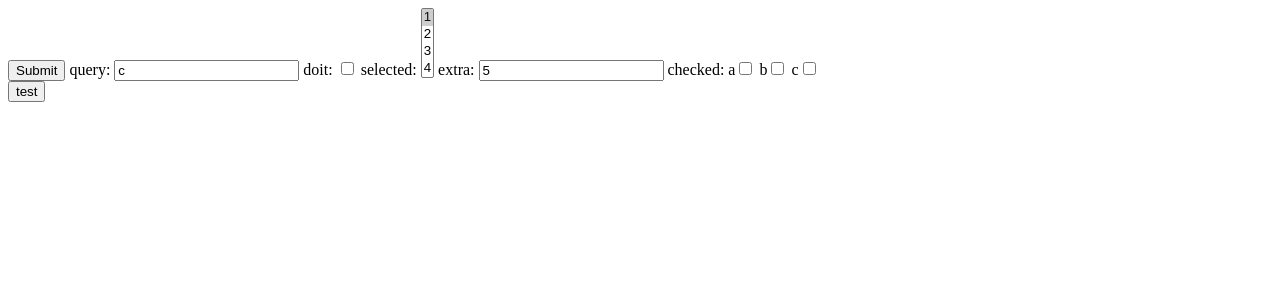
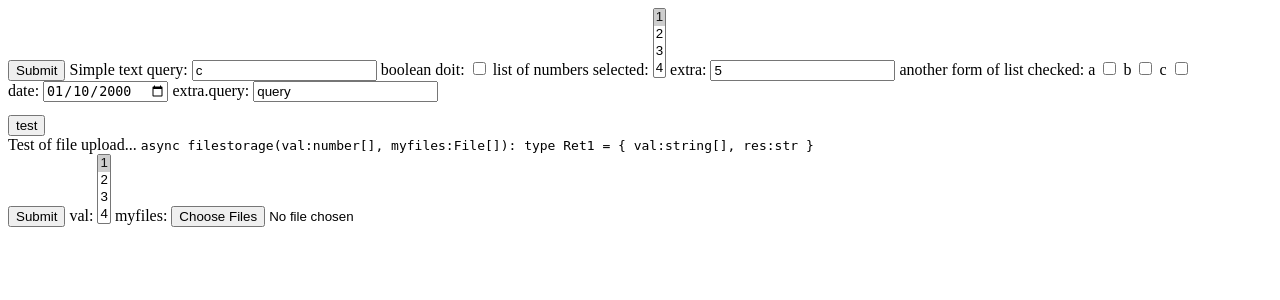
Before and after one commit to arabidopsis/flask-typescript, a Flask app: page / in a window 1280 px wide. Shown: the top 300 px of the page. Run offline with Flask 2, Linux system fonts and the light colour scheme; parts of the project's set-up code (start-up, migrations or seed data) failed here and were passed over.

Commit message:
recursive

```diff
--- a/app/app.py
+++ b/app/app.py
@@ -1,29 +1,48 @@
 from __future__ import annotations
 
+from datetime import date  # noqa:
+
 from flask import Flask
-from flask import jsonify
+from flask import make_response
 from flask import render_template
+from flask import Response
 from pydantic import BaseModel
 from pydantic import Field
+from werkzeug.datastructures import FileStorage
 
 from flask_typescript.api import Api
+
+
+class Arg5(BaseModel):
+    query: str
 
 
 class Arg(BaseModel):
     query: str
     selected: list[int]
     doit: bool = False
+    date: date
+    extra: Arg5
     checked: list[str] = Field(default_factory=lambda: ["aa"])
 
 
-class Arg2(BaseModel):
-    arg: list[Arg]
-    stuff: str = "aa"
+class Arg3(BaseModel):
+    selected: list[int]
+
+
+class Ret1(BaseModel):
+    val: list[str]
+    res: str
+
+
+class Json(BaseModel):
+    a: int
+    b: int
 
 
 app = Flask(__name__)
 
-api = Api()
+api = Api("Base")
 
 
 @app.get("/")
@@ -31,37 +50,36 @@ def index():
     return render_template("index.html")
 
 
-@app.post("/bb")
+@app.post("/aaa")
 @api
-def bbb(arg2: Arg2, extra: int = 1) -> Arg:
-    return arg2.arg[0]
+def aaa(arg: Arg, extra: int = 1) -> Arg3:
+    print(arg, extra)
+    return Arg3(selected=arg.selected * extra)
 
 
-@app.post("/aa")
+@app.post("/filestorage")
 @api
-def aaa(arg: Arg, extra: int = 1) -> Arg:
+def filestorage(val: list[int], myfiles: list[FileStorage]) -> Ret1:
+    for f in myfiles:
+        print(f.filename, f.content_length, f.content_type)
+    return Ret1(
+        val=[str(v * 4) for v in val],
+        res=b"---".join(m.read() for m in myfiles),
+    )
+
+
+@app.get("/extra/<int:extra>")
+@api
+def extra(arg: Arg, extra: int) -> Response:
     print(arg, extra)
     arg.selected = arg.selected * extra
-    return arg
-
-
-@app.get("/my/<int:extra>")
-@api
-def extra(arg: Arg, extra: int):
-    print(arg, extra)
-    arg.selected = arg.selected * extra
-    return arg.json(), 200, {"Content-Type": "application/json"}
-
-
-@app.get("/my2/<int:extra>")
-def extra2(extra: int):
-    print(extra)
-    return jsonify(dict(extra=extra))
+    return make_response(arg.json(), 200, {"Content-Type": "application/json"})
 
 
 @app.post("/json")
-def json():
-    return jsonify({"a": 1, "b": 2})
+@api
+def json() -> Json:
+    return Json(a=1, b=22)
 
 
 api.init_app(app)
--- a/app/templates/index.html
+++ b/app/templates/index.html
@@ -2,14 +2,18 @@
 <html>
 
 <head>
+    <title>Index</title>
 </head>
 
 <body>
 
     <form id="myform" method='post' action="{{url_for('aaa')}}">
         <button type="submit">Submit</button>
+        Simple text
         query: <input type="text" name="query" value="c" />
+        boolean
         doit: <input type="checkbox" name="doit" />
+        list of numbers
         selected: <select multiple name="selected">
             <option selected>1</option>
             <option>2</option>
@@ -17,13 +21,32 @@
             <option>4</option>
         </select>
         extra: <input type="number" name="extra" value="5" />
+        another form of list
         checked:
-        a<input type="checkbox" name="checked" value="a">
-        b<input type="checkbox" name="checked" value="b">
-        c<input type="checkbox" name="checked" value="c">
+        a <input type="checkbox" name="checked" value="a">
+        b <input type="checkbox" name="checked" value="b">
+        c <input type="checkbox" name="checked" value="c">
+        <br />
+        date: <input type="date" name="date" value="2000-01-10" />
+        extra.query: <input type="text" name="extra.query" value="query" />
     </form>
-    <div id="result"></div>
+    <pre id="result"></pre>
     <button id="json1">test</button>
+    <br />
+    Test of file upload...
+    <code>async filestorage(val:number[], myfiles:File[]): type Ret1 = { val:string[], res:str }</code>
+    <form id="filestorage" method='post' action="{{url_for('filestorage')}}" enctype="multipart/form-data">
+        <button type="submit">Submit</button>
+
+        val: <select multiple name="val">
+            <option selected>1</option>
+            <option>2</option>
+            <option>3</option>
+            <option>4</option>
+        </select>
+        myfiles: <input type="file" name="myfiles" multiple />
+
+    </form>
 </body>
 <script>
     {% include "index.js" %}
--- a/app/templates/index.js
+++ b/app/templates/index.js
@@ -7,15 +7,17 @@
         // e.stopPropagation()
         result.textContent = ''
         const formData = new FormData(form)
-        console.log('any checked?', 'checked' in formData)
         for (const [key, value] of formData) {
             result.textContent += `${key}: ${value}\n`;
         }
+
+        console.log('any checked?', formData.has('checked'))
+
         try {
             const resp = await fetch(form.action, { method: 'post', body: formData })
             const json = await resp.json()
-            console.log(resp.ok, resp.status === 200, json)
-
+            console.log(resp.ok, json)
+            // as json
             const obj = JSON.stringify(await serializeFormData(formData))
             const resp1 = await fetch(form.action, {
                 method: 'post',
@@ -34,6 +36,7 @@
 
 
 
+
     const json1 = document.getElementById('json1')
     json1.addEventListener('click', async (e) => {
         const resp = await fetch('/json', { method: 'post' })
@@ -41,15 +44,44 @@
         console.log(resp.ok, json, typeof json)
         //await getit(form.action, new FormData(form))
     })
-})()
+})();
 
+(function () {
+    const form = document.getElementById('filestorage')
+
+
+    form.addEventListener('submit', async (e) => {
+        e.preventDefault()
+        // e.stopPropagation()
+        const formData = new FormData(form)
+
+        // this works with a File object
+
+        try {
+            const resp = await fetch(form.action, { method: 'post', body: formData })
+            const json = await resp.json()
+            console.log(resp.ok, resp.status === 200, json)
+        } catch (e) {
+            console.log('err', e)
+        }
+
+    })
+
+})();
 
 async function serializeFormData(formData) {
     const obj = {}
 
-    for (const [key, value] of formData.entries()) {
-        if (!(value instanceof File)) {
+    async function cvt(value) {
+        if (value instanceof File) {
+            return await value.text()
+        }
+        return value
+    }
+
+    for (let [key, value] of formData.entries()) {
         const o = obj[key]
+        value = await cvt(value)
         if (o === undefined) {
             obj[key] = value;
         } else if (Array.isArray(o)) {
@@ -57,9 +89,7 @@ async function serializeFormData(formData) {
         } else {
             obj[key] = [o, value]
         }
-        } else {
-            obj[key] = await value.text()
-        }
+
     }
     return obj;
 };
--- a/tox.ini
+++ b/tox.ini
@@ -23,5 +23,5 @@ exclude =
     __pycache__
 
 
-max-complexity = 18
+max-complexity = 21
 max-line-length = 110
```
Also changed, not shown: flask_typescript/api.py (+73 -17 lines), flask_typescript/typing.py (+11 -11 lines). Lines whose indentation alone changed are shown as unchanged.
